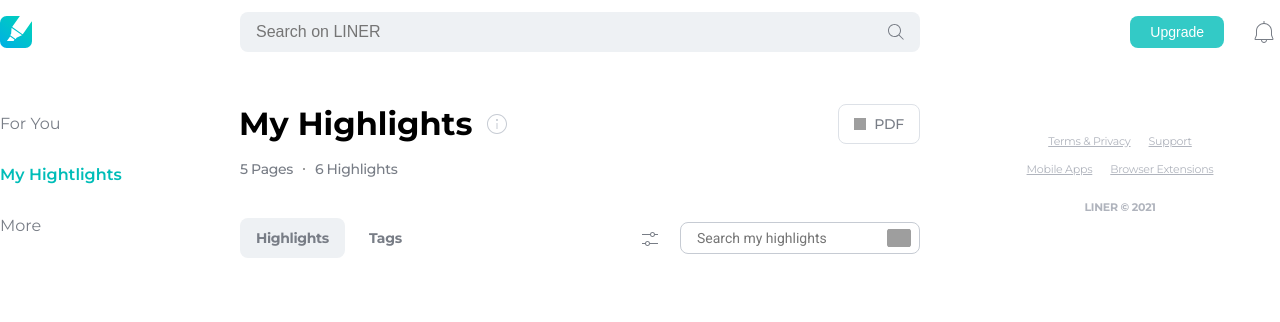
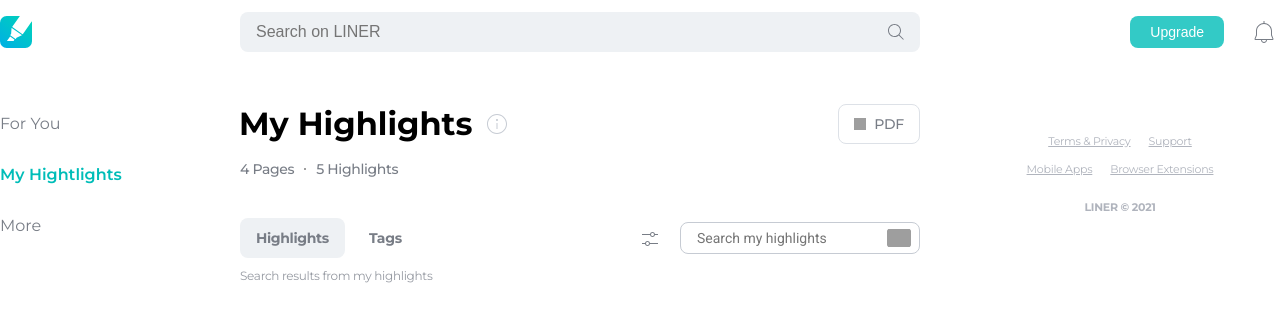
Before and after one commit to Globalkmaria/liner, a React (Create React App) app: page /myhighlight in a window 1280 px wide. Shown: the top 322 px of the page. Built offline with nearby package versions, Linux system fonts and the light colour scheme; grey boxes are pictures that could not be loaded.

Commit message:
my title delete scroll

```diff
--- a/src/container/main/MyTitle.js
+++ b/src/container/main/MyTitle.js
@@ -1,18 +1,10 @@
 /* eslint-disable jsx-a11y/anchor-is-valid */
-import React, { useState } from 'react';
+import React, { useEffect, useState } from 'react';
 import { CollapseBtn, ExtendBtn } from '../../components/common/Buttons';
 import './MyTitle.scss';
 function MyTitle() {
-  const [scroll, setscroll] = useState(false);
-  const total_pages = 5;
-  const total_highlights = 6;
-  const changeNav = () => {
-    if (window.scrollY >= 76) {
-      setscroll(true);
-    } else {
-      setscroll(false);
-    }
-  };
+  const total_pages = 4;
+  const total_highlights = 5;
   const [infoModal, setInfoModal] = useState(false);
   const onInfoModalToggle = () => {
     setInfoModal(!infoModal);
@@ -399,14 +391,12 @@
                 </div>
               </div>
             </form>
-            {searchFocus && (
-              <span className="search-description">
-                Search results from my highlights
-              </span>
-            )}
           </div>
         </div>
       </div>
+      <span className="search-description">
+        Search results from my highlights
+      </span>
     </>
   );
 }
--- a/src/container/main/MyTitle.scss
+++ b/src/container/main/MyTitle.scss
@@ -215,6 +215,8 @@
   z-index: 10;
   // z-index 확인
   color: #52565d;
+  background-color: #fff;
+  height: 40px;
 
   .my-nav-tab {
     box-sizing: border-box;
@@ -746,6 +748,9 @@
         }
       }
 
+    }
+  }
+}
 .search-description {
   font-family: 'Montserrat', 'Noto Sans KR', 'Noto Sans JP', 'Noto Sans SC',
     sans-serif;
@@ -761,6 +766,3 @@
   font-size: 12px;
   letter-spacing: -0.3px;
 }
-    }
-  }
-}
```
Lines whose indentation alone changed are shown as unchanged.
